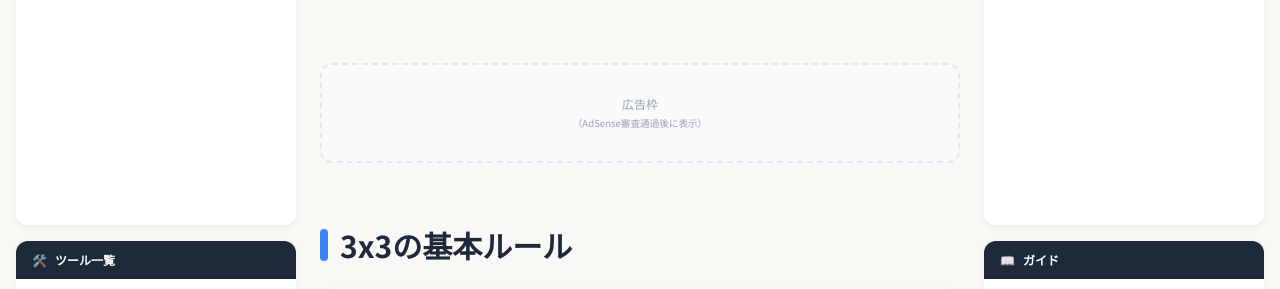
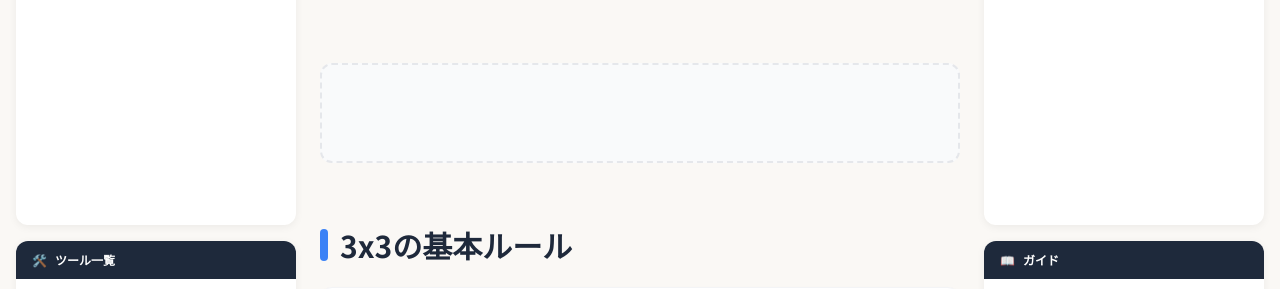
Before and after one commit to BSK-Ryo/statstoo, a Jekyll site: the page built from rule/3x3/index.html, in a window 1280 px wide and 900 px high, scrolled down 1322 px. Shown: the part 165-454 px from the top of the window. Built offline with Jekyll 4.4.1, drawn with Linux system fonts in a browser that asks for light colours; nearby versions of some CDN libraries; some of the changed text lies outside the part shown.

Commit message:
3x3ルールに広告追加

```diff
--- a/rule/3x3/index.html
+++ b/rule/3x3/index.html
@@ -227,15 +227,20 @@
         </div>
     </section>
 
-    <!-- AdSense広告枠② -->
+    <!-- AdSense広告枠②: コンテンツ上部 -->
     <div class="adsense-container">
-        <span class="adsense-placeholder">広告枠<br><small>（AdSense審査通過後に表示）</small></span>
+        <script async src="https://pagead2.googlesyndication.com/pagead/js/adsbygoogle.js?client=ca-pub-1459200463172380"
+            crossorigin="anonymous"></script>
+        <!-- rule-content-ad-1  （コンテンツ上部） -->
         <ins class="adsbygoogle"
-            style="display:none"
-            data-ad-client="ca-pub-XXXXXXXXXXXXXXXX"
-            data-ad-slot="XXXXXXXXXX"
+            style="display:block"
+            data-ad-client="ca-pub-1459200463172380"
+            data-ad-slot="3962056966"
             data-ad-format="auto"
             data-full-width-responsive="true"></ins>
+        <script>
+            (adsbygoogle = window.adsbygoogle || []).push({});
+        </script>
     </div>
 
     <!-- 基本ルールセクション -->
@@ -350,15 +355,20 @@
         </div>
     </section>
 
-    <!-- AdSense広告枠③ -->
+    <!-- AdSense広告枠③: 基本ルール後 -->
     <div class="adsense-container">
-        <span class="adsense-placeholder">広告枠<br><small>（AdSense審査通過後に表示）</small></span>
+        <script async src="https://pagead2.googlesyndication.com/pagead/js/adsbygoogle.js?client=ca-pub-1459200463172380"
+            crossorigin="anonymous"></script>
+        <!-- rule-content-ad-2  （基本ルール後） -->
         <ins class="adsbygoogle"
-            style="display:none"
-            data-ad-client="ca-pub-XXXXXXXXXXXXXXXX"
-            data-ad-slot="XXXXXXXXXX"
+            style="display:block"
+            data-ad-client="ca-pub-1459200463172380"
+            data-ad-slot="7709730283"
             data-ad-format="auto"
             data-full-width-responsive="true"></ins>
+        <script>
+            (adsbygoogle = window.adsbygoogle || []).push({});
+        </script>
     </div>
 
     <!-- 反則ルールセクション -->
@@ -406,15 +416,20 @@
         </div>
     </section>
 
-    <!-- AdSense広告枠④ -->
+    <!-- AdSense広告枠④: 記事下部 -->
     <div class="adsense-container">
-        <span class="adsense-placeholder">広告枠<br><small>（AdSense審査通過後に表示）</small></span>
+        <script async src="https://pagead2.googlesyndication.com/pagead/js/adsbygoogle.js?client=ca-pub-1459200463172380"
+            crossorigin="anonymous"></script>
+        <!-- rule-content-ad-3  （記事下部） -->
         <ins class="adsbygoogle"
-            style="display:none"
-            data-ad-client="ca-pub-XXXXXXXXXXXXXXXX"
-            data-ad-slot="XXXXXXXXXX"
+            style="display:block"
+            data-ad-client="ca-pub-1459200463172380"
+            data-ad-slot="3586652449"
             data-ad-format="auto"
             data-full-width-responsive="true"></ins>
+        <script>
+            (adsbygoogle = window.adsbygoogle || []).push({});
+        </script>
     </div>
 
         </div>
```
